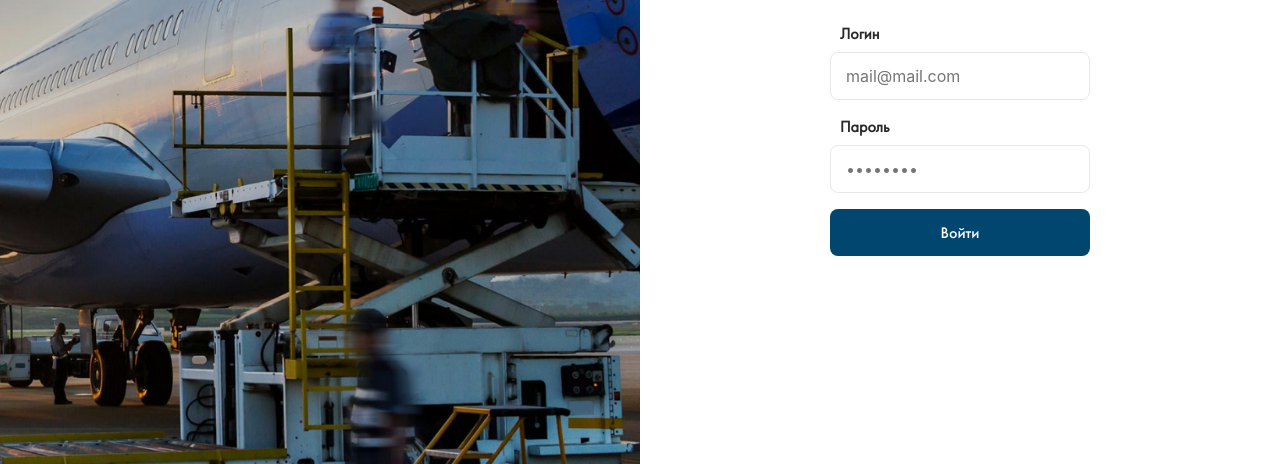
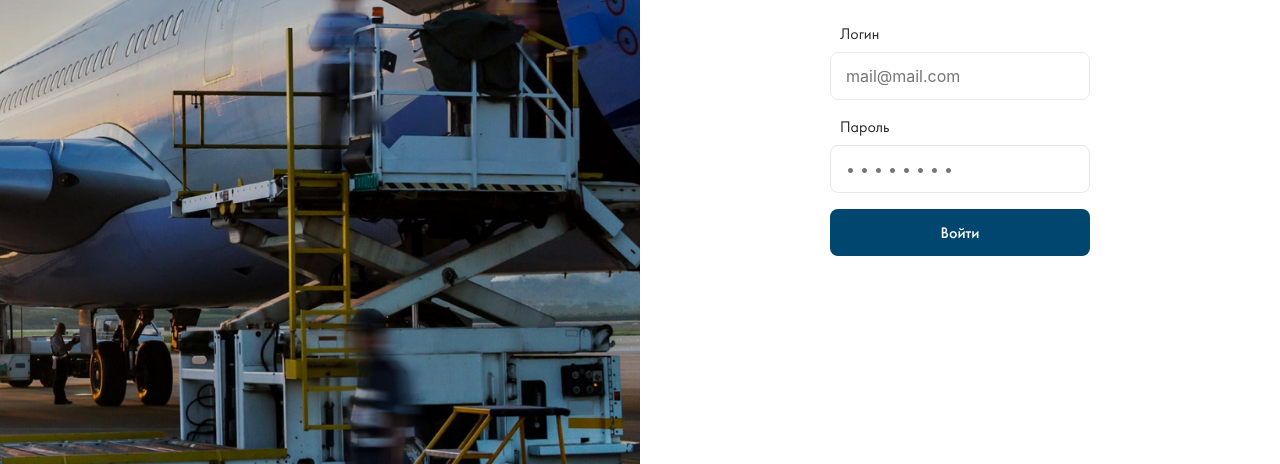
Before and after one commit to IamCooller/Flower-Fracht-Karaganda-authorization.io, a plain HTML site: page index.html in a window 1280 px wide. Shown: the part 336-800 px from the top of the page. Drawn offline with nearby package versions, Linux system fonts and the light colour scheme; files whose address does not match are found by name.

Commit message:
Add files via upload

```diff
--- a/style.css
+++ b/style.css
@@ -55,7 +55,7 @@ h1 {
     font-family: 'FuturaPT-Book',
         sans-serif;
     font-style: normal;
-    font-weight: normal;
+    font-weight: 200;
     font-size: 16px;
     line-height: 21px;
     color: #292929;
@@ -69,7 +69,11 @@ h1 {
     height: 48px;
     padding-left: 15px;
     width: 100%;
-     outline:none;
+    outline: none;
+}
+
+.form-auhtorization input[type=password] {
+    letter-spacing: 5px;
 }
 
 .form-auhtorization input:active,
@@ -84,10 +88,10 @@ h1 {
     opacity: 1;
 }
 
-.requirements{
+.requirements {
     opacity: 0;
     font-family: 'FuturaPT-Medium',
-    sans-serif;
+        sans-serif;
     font-style: normal;
     font-weight: normal;
     font-size: 14px;
@@ -96,6 +100,7 @@ h1 {
     padding-top: 10px;
     text-align: center;
 }
+
 .form-auhtorization button {
     background: #01466F;
     border-radius: 8px;
@@ -108,12 +113,12 @@ h1 {
     font-size: 16px;
     line-height: 21px;
     color: #FFFFFF;
-    outline:none;
+    outline: none;
 }
 
-.form-auhtorization button:hover{
+.form-auhtorization button:hover {
     background: linear-gradient(0deg, rgba(0, 0, 0, 0.3), rgba(0, 0, 0, 0.3)),
-    #01466F;
+        #01466F;
 }
 
 @media (max-width:450px) {
```
